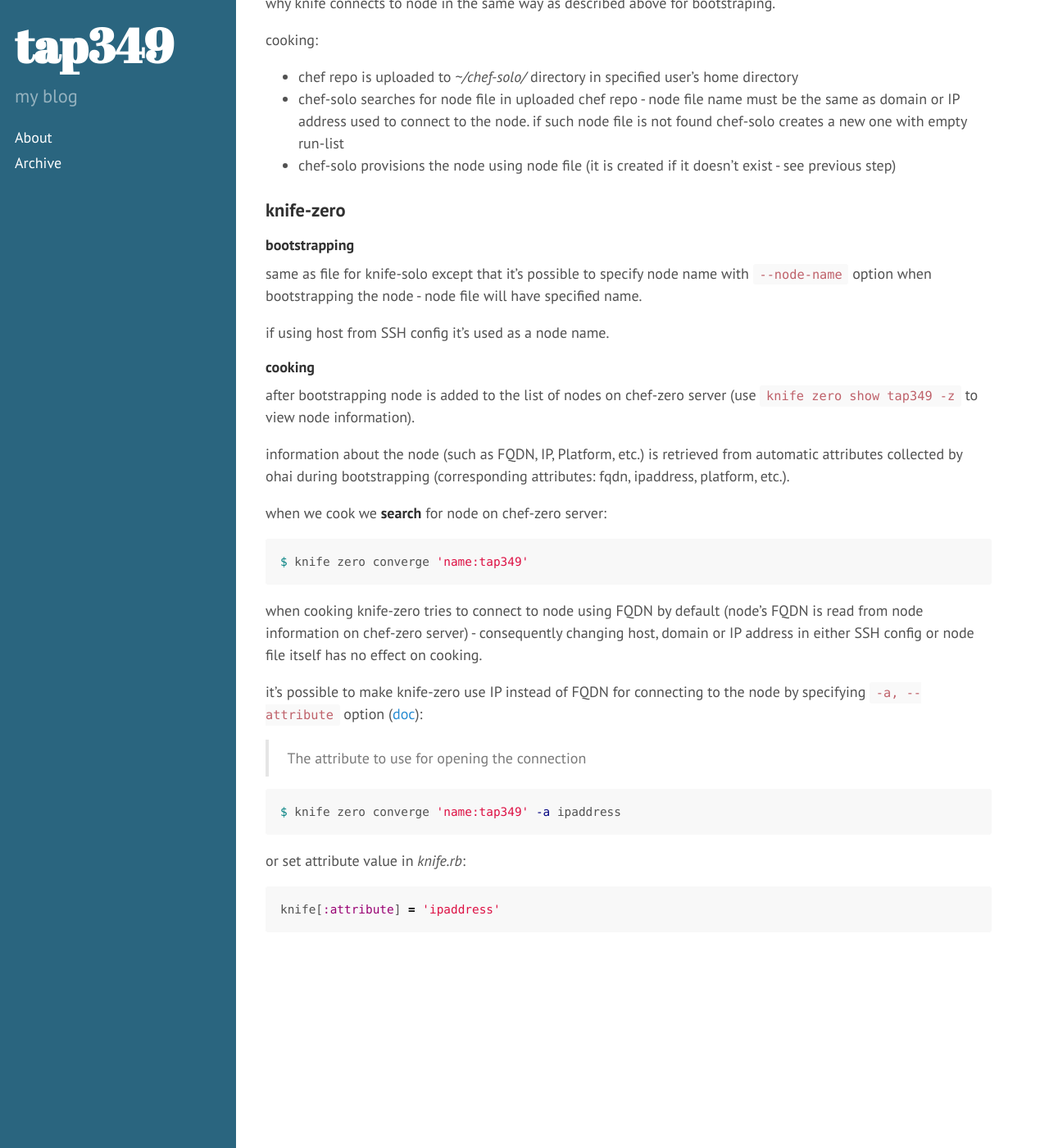
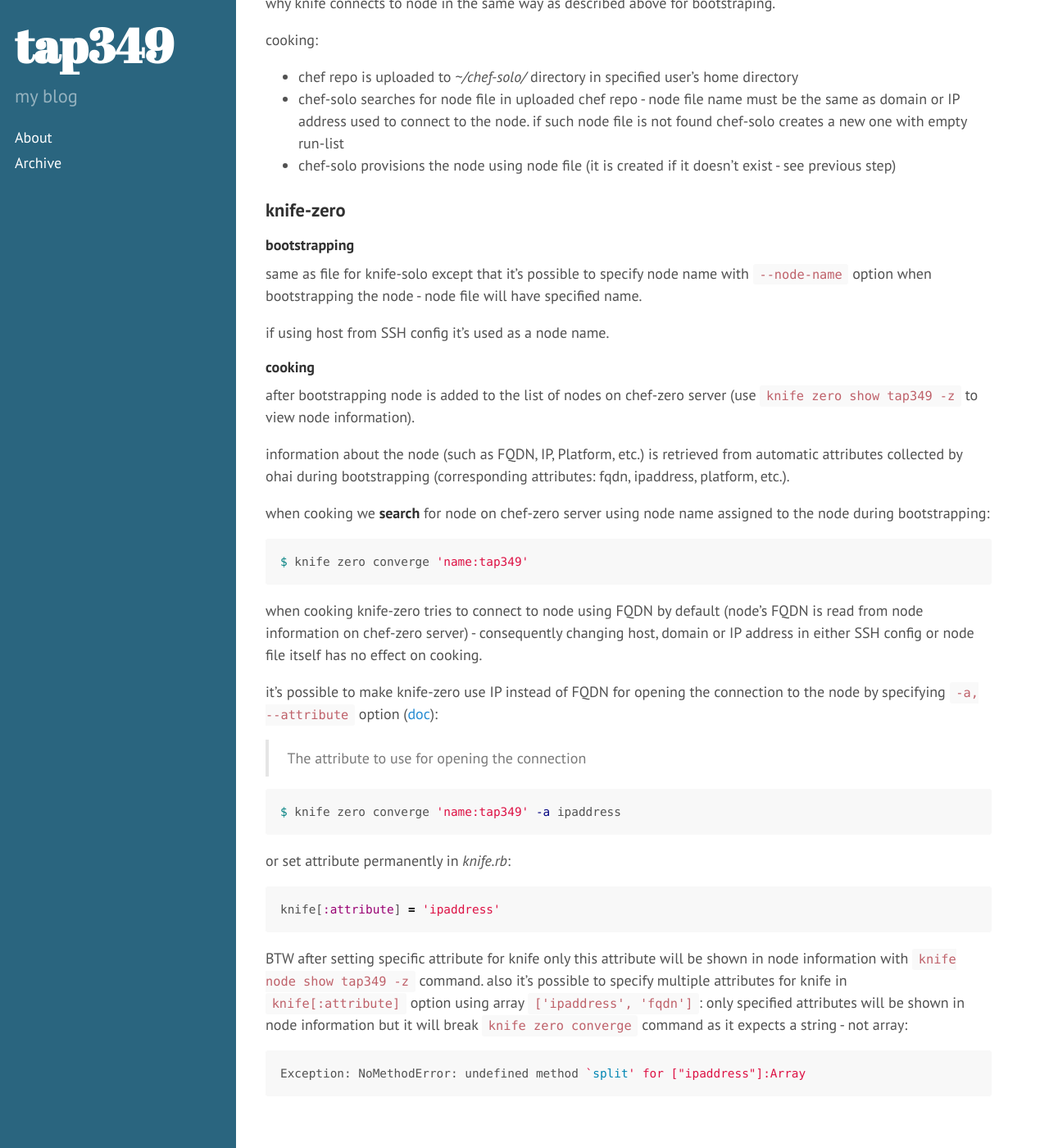
Before and after one commit to tap349/tap349.github.io, a Jekyll site: the page built from _posts/2016-02-27-chef-faq.md, in a window 1280 px wide and 1400 px high, scrolled down 954 px. Shown: the whole window at 82% size. Built offline with Jekyll 4.4.1, drawn with Linux system fonts in a browser that asks for light colours.

Commit message:
update 2016-02-28_17:28:41

````diff
--- a/_posts/2016-02-27-chef-faq.md
+++ b/_posts/2016-02-27-chef-faq.md
@@ -80,7 +80,8 @@ information about the node (such as FQDN, IP, Platform, etc.) is retrieved
 from automatic attributes collected by ohai during bootstrapping
 (corresponding attributes: fqdn, ipaddress, platform, etc.).
 
-when we cook we **search** for node on chef-zero server:
+when cooking we **search** for node on chef-zero server using node name
+assigned to the node during bootstrapping:
 
 ```sh
 $ knife zero converge 'name:tap349'
@@ -91,8 +92,8 @@ when cooking knife-zero tries to connect to node using FQDN by default
 consequently changing host, domain or IP address in
 either SSH config or node file itself has no effect on cooking.
 
-it's possible to make knife-zero use IP instead of FQDN for connecting
-to the node by specifying `-a, --attribute` option
+it's possible to make knife-zero use IP instead of FQDN for opening
+the connection to the node by specifying `-a, --attribute` option
 ([doc](https://knife-zero.github.io/30_subcommands/)):
 
 > The attribute to use for opening the connection
@@ -101,8 +102,19 @@ to the node by specifying `-a, --attribute` option
 $ knife zero converge 'name:tap349' -a ipaddress
 ```
 
-or set attribute value in _knife.rb_:
+or set attribute permanently in _knife.rb_:
 
 ```ruby
 knife[:attribute] = 'ipaddress'
 ```
+
+BTW after setting specific attribute for knife only this attribute
+will be shown in node information with `knife node show tap349 -z` command.
+also it's possible to specify multiple attributes for knife in
+`knife[:attribute]` option using array `['ipaddress', 'fqdn']`:
+only specified attributes will be shown in node information but it will
+break `knife zero converge` command as it expects a string - not array:
+
+```sh
+Exception: NoMethodError: undefined method `split' for ["ipaddress"]:Array
+```
````
